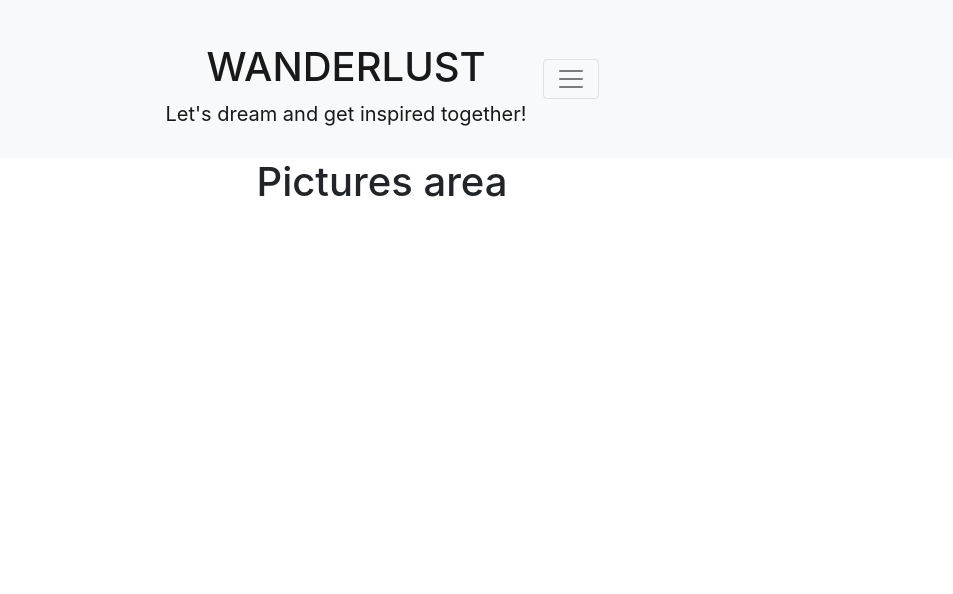
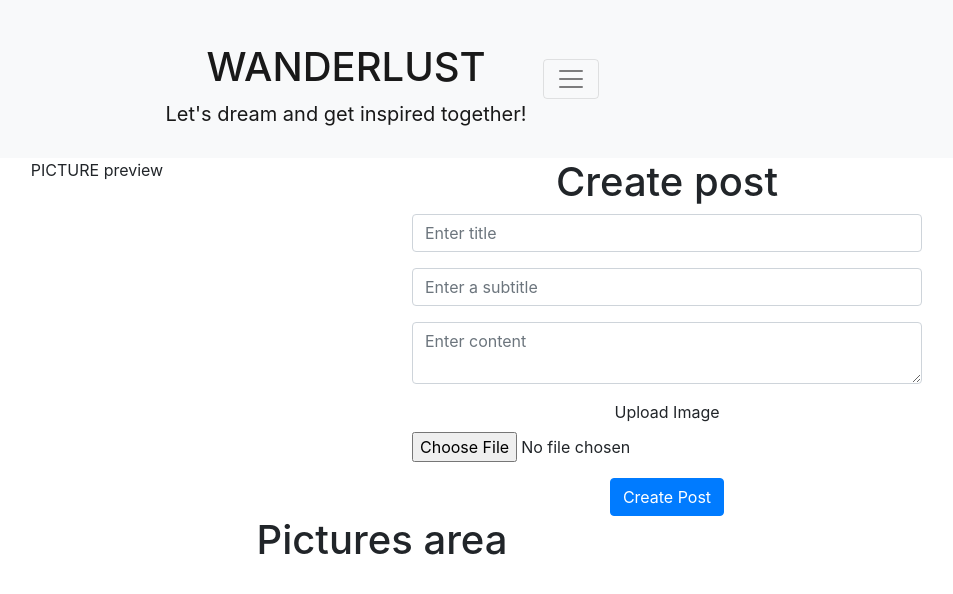
Before and after one commit to Monika-81/wanderlust-p5, a React (Create React App) app: page /feed/create in a window 1280 px wide. Shown: the top 594 px of the page, without its empty margins (258-1211 px from the left). Built offline with nearby package versions, Linux system fonts and the light colour scheme; no server answers.

Commit message:
add basic form to add post

```diff
--- a/src/App.js
+++ b/src/App.js
@@ -5,6 +5,7 @@ import {Route, Switch} from 'react-router-dom'
 import './api/axiosDefaults'
 import SignUpForm from './pages/auth/SignUpForm';
 import SignInForm from './pages/auth/SignInForm';
+import CreatePost from './pages/feed/CreatePost';
 
 
 
@@ -17,7 +18,7 @@ function App() {
           <Route exact path="/" render={() => <h1>Home</h1>} />
           <Route exact path="/feed" render={() => <h1>Feed</h1>} />
           <Route exact path="/liked" render={() => <h1>Liked</h1>} />
-          <Route exact path="/add" render={() => <h1>Add</h1>} />
+          <Route exact path="/feed/create" render={() => <CreatePost/>} />
           <Route exact path="/profile" render={() => <h1>Profile</h1>} />
           <Route exact path="/signup" render={() => <SignUpForm/>} />
           <Route exact path="/signin" render={() => <SignInForm/>} />
--- a/src/components/NavBar.js
+++ b/src/components/NavBar.js
@@ -47,7 +47,7 @@ function NavBar() {
                         <Nav className="mx-auto">
                             <NavLink exact to="/feed" activeClassName=''>Feed</NavLink>
                             <NavLink to="/liked" activeClassName=''>Liked</NavLink>
-                            <NavLink to="/add" activeClassName=''>Add</NavLink>
+                            <NavLink to="/feed/create" activeClassName=''>Add post</NavLink>
                             <NavLink to="/profile" activeClassName=''>Profile</NavLink>
                             <NavLink to="/signin" activeClassName=''>Sign In</NavLink>
                             <NavLink to="/signup" activeClassName=''>Sign Up</NavLink>
--- /dev/null
+++ b/src/pages/feed/CreatePost.js
@@ -0,0 +1,61 @@
+import React from 'react'
+import { Col, Row, Container, Form, Button } from 'react-bootstrap'
+
+const CreatePost = () => {
+
+  return (
+      <Row>
+          <Col>
+          PICTURE preview
+          </Col>
+          <Col>
+            <Container>
+              <h1>Create post</h1>
+                <Form>
+                  <Form.Group controlId="title">
+                    <Form.Label className="d-none">Title</Form.Label>
+                      <Form.Control
+                        type="text"
+                        placeholder="Enter title"
+                        name="title"
+                      />
+                      </Form.Group>
+                      <Form.Group controlId="subtitle">
+                        <Form.Label className="d-none">Subtitle</Form.Label>
+                        <Form.Control
+                          type="text"
+                          placeholder="Enter a subtitle"
+                          name="subtitle"
+                        />
+                      </Form.Group>
+                      <Form.Group controlId="content">
+                        <Form.Label className="d-none">Content</Form.Label>
+                        <Form.Control
+                          as="textarea"
+                          row={6}
+                          placeholder="Enter content"
+                          name="content"
+                        />
+                      </Form.Group>
+                      <Form.Group controlId="image">
+                        <Form.Label
+                          htmlFor="image-upload"
+                          src=''
+                          message="Click to upload image">Upload Image
+                        </Form.Label>
+                        <Form.File
+                          id="image-upload"
+                          accept="image/*"
+                        />
+                      </Form.Group>
+                      <Button variant="primary" type="submit">
+                          Create Post
+                      </Button>
+                  </Form>
+              </Container>
+          </Col>
+      </Row>
+  )
+}
+
+export default CreatePost
```
